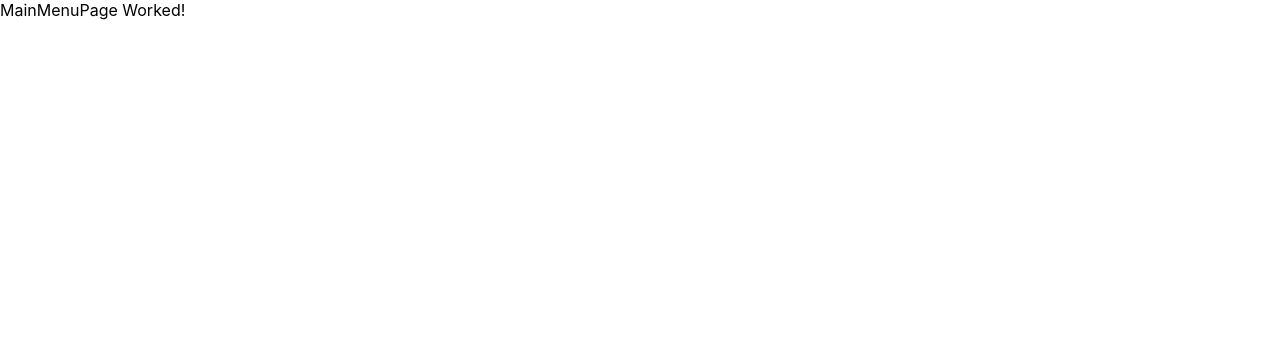
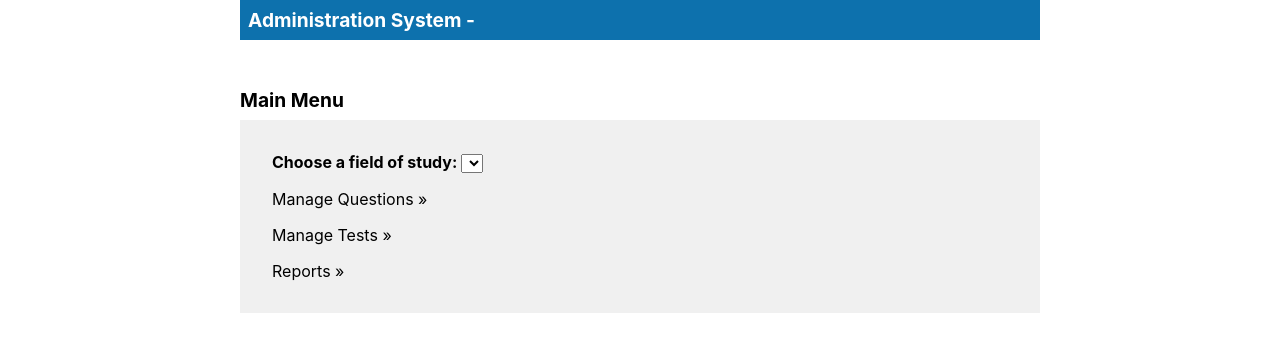
Before and after one commit to barspielberg/ExamSystem, a React (Create React App) app in the folder client/: page /MainMenu in a window 1280 px wide. Shown: the top 352 px of the page. Built offline with nearby package versions, Linux system fonts and the light colour scheme.

Commit message:
main menu

```diff
--- /dev/null
+++ b/client/src/components/pages/mainMenuPage/MainMenuPage.module.scss
@@ -0,0 +1,25 @@
+@import "styles/colors";
+
+.main {
+  max-width: 800px;
+  margin: auto;
+
+  b {
+    display: inline-block;
+    margin-top: 3rem;
+    margin-bottom: 0.5rem;
+    font-size: larger;
+  }
+
+  section {
+    background-color: $dark_row;
+    padding: 1rem 2rem;
+    & :first-child {
+      font-weight: bold;
+    }
+  }
+
+  .clickable {
+    cursor: pointer;
+  }
+}
--- a/client/src/components/pages/mainMenuPage/MainMenuPage.tsx
+++ b/client/src/components/pages/mainMenuPage/MainMenuPage.tsx
@@ -1,9 +1,72 @@
-import React from "react";
+import React, { useState } from "react";
+import { connect } from "react-redux";
+import { useHistory } from "react-router";
+import { FieldOfStudy } from "../../../../../common/models";
+import { RootState } from "../../../redux/reducers/mainReducer";
+import Header from "../../uiElements/Header/Header";
+import classes from "./MainMenuPage.module.scss";
 
-interface IMainMenuPageProps {}
-//TODO by Bar
-const MainMenuPage: React.FC<IMainMenuPageProps> = ({}) => {
-  return <div>MainMenuPage Worked!</div>;
+interface IMainMenuPageProps {
+  organizationName: string | undefined;
+  fields: FieldOfStudy[] | undefined;
+}
+
+const MainMenuPage: React.FC<IMainMenuPageProps> = ({
+  organizationName,
+  fields,
+}) => {
+  const [fieldId, setFieldId] = useState("");
+  const history = useHistory();
+
+  const navigationHandler = (path: string) => {
+    history.push(`${path}/${fieldId}`);
+  };
+
+  return (
+    <div className={classes.main}>
+      <Header>Administration System - {organizationName} </Header>
+      <b> Main Menu </b>
+      <section>
+        <p>
+          Choose a field of study:{" "}
+          <select
+            className={classes.clickable}
+            value={fieldId}
+            onChange={(e) => setFieldId(e.target.value)}
+          >
+            {fields?.map((f) => (
+              <option key={f.id} value={f.id}>
+                {f.title}
+              </option>
+            ))}
+          </select>
+        </p>
+        <p
+          className={classes.clickable}
+          onClick={() => navigationHandler("/ManageQuestions")}
+        >
+          Manage Questions »{" "}
+        </p>
+        <p
+          className={classes.clickable}
+          onClick={() => navigationHandler("/ManageTests")}
+        >
+          Manage Tests »{" "}
+        </p>
+        <p
+          className={classes.clickable}
+          onClick={() => navigationHandler("/TestReport")}
+        >
+          Reports »{" "}
+        </p>
+      </section>
+    </div>
+  );
 };
 
-export default MainMenuPage;
+const mapState2Props = (state: RootState) => ({
+  organizationName: state.organization.organization?.name,
+  fields: state.organization.organization?.fields,
+});
+
+export default connect(mapState2Props)(MainMenuPage);
```
